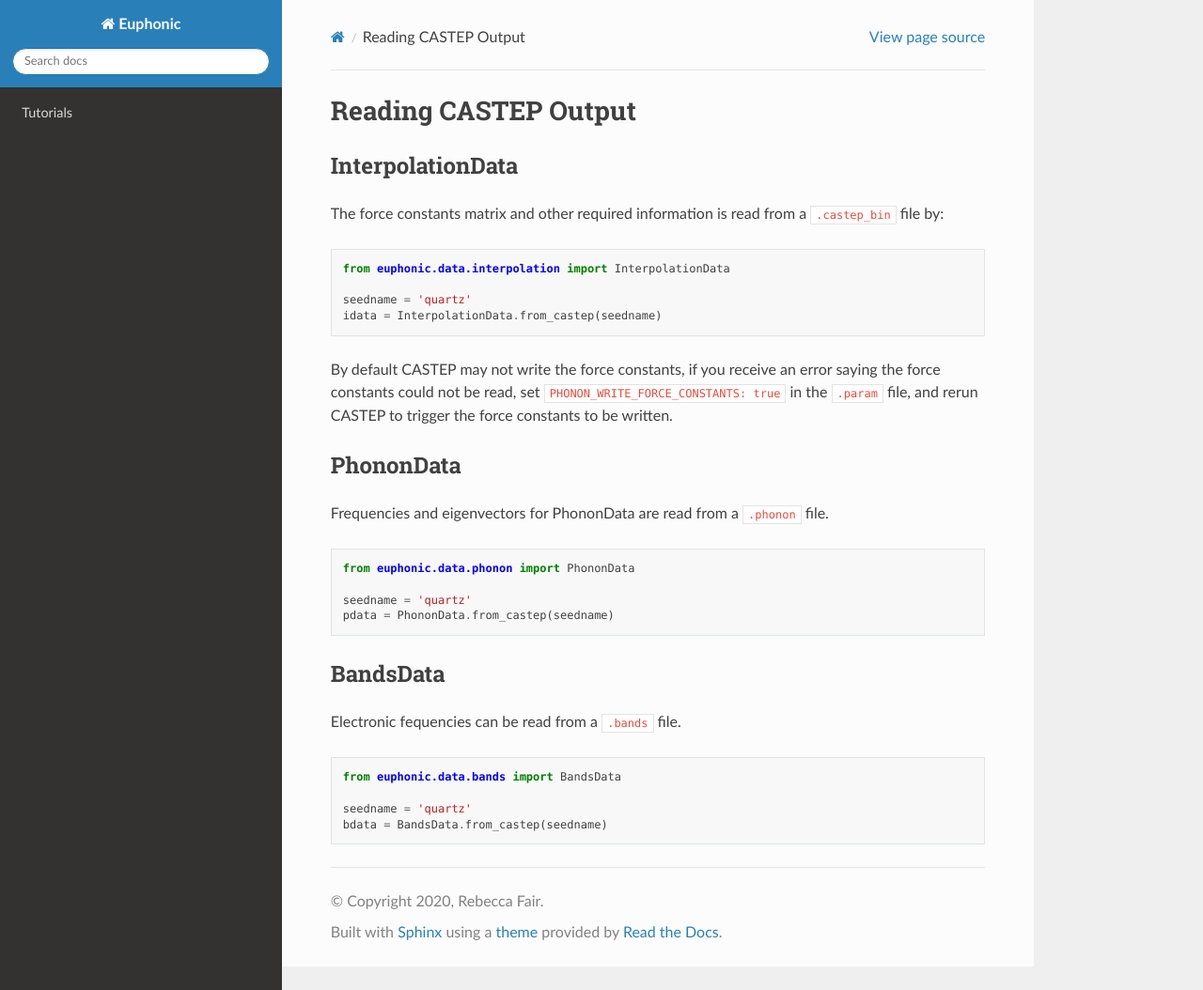
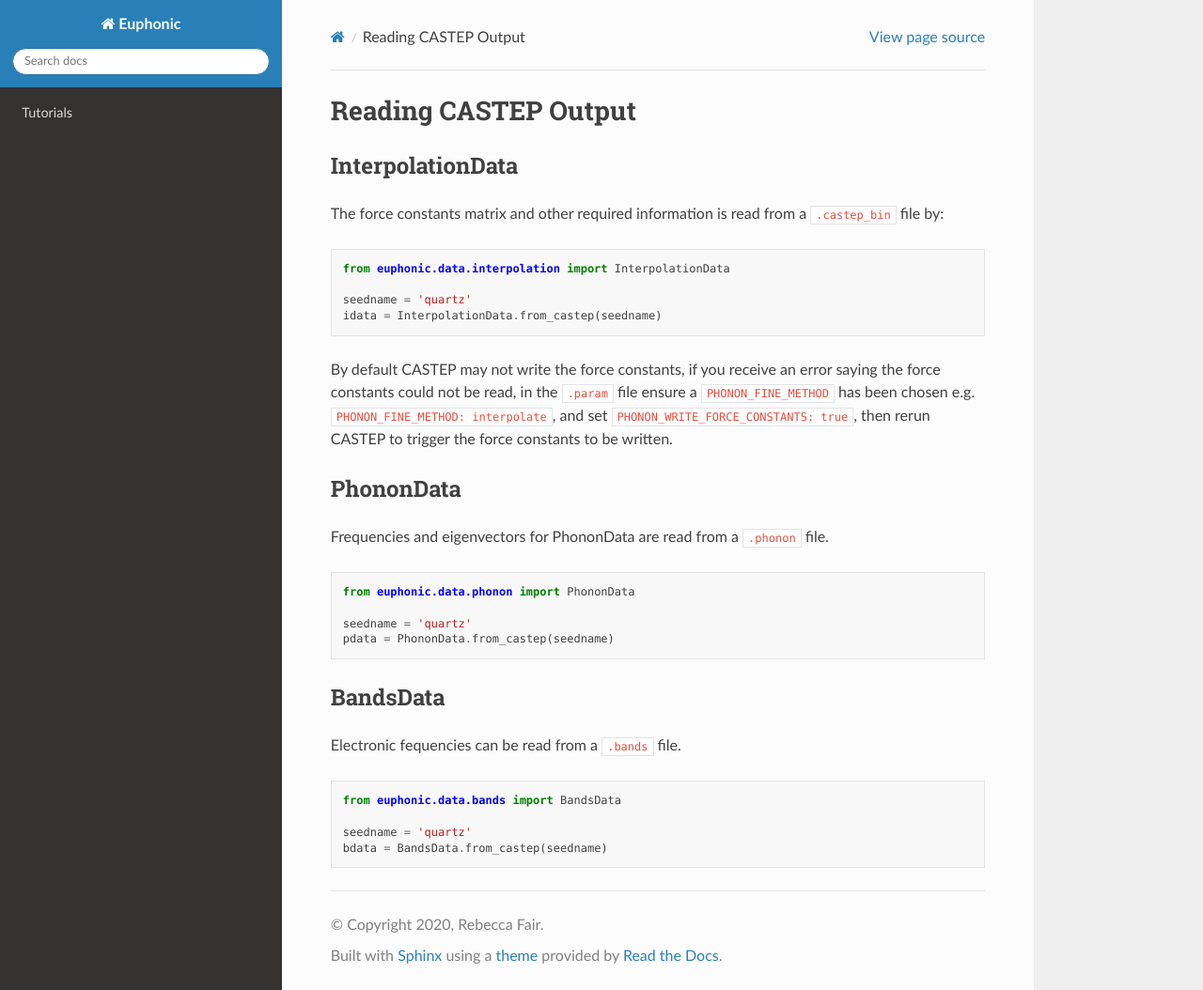
Before and after one commit to pace-neutrons/Euphonic, a Sphinx documentation site: the page built from doc/source/read_castep.rst, in a window 1280 px wide and 1054 px high. Shown: the whole window at 94% size. Built offline with Sphinx 7.4.7 and the Read the Docs theme 2.0.0, drawn with Linux system fonts in a browser that asks for light colours.

Commit message:
Add PHONON_FINE_METHOD advice for CASTEP force constants

```diff
--- a/doc/source/read_castep.rst
+++ b/doc/source/read_castep.rst
@@ -18,9 +18,10 @@ The force constants matrix and other required information is read from a
     idata = InterpolationData.from_castep(seedname)
 
 By default CASTEP may not write the force constants, if you receive an error
-saying the force constants could not be read, set
-``PHONON_WRITE_FORCE_CONSTANTS: true`` in the ``.param`` file, and rerun CASTEP
-to trigger the force constants to be written.
+saying the force constants could not be read, in the ``.param`` file ensure a
+``PHONON_FINE_METHOD`` has been chosen e.g. ``PHONON_FINE_METHOD: interpolate``,
+and set ``PHONON_WRITE_FORCE_CONSTANTS: true``, then rerun CASTEP to trigger the
+force constants to be written.
 
 PhononData
 ----------
```
Also changed, not shown: 1 other file.
